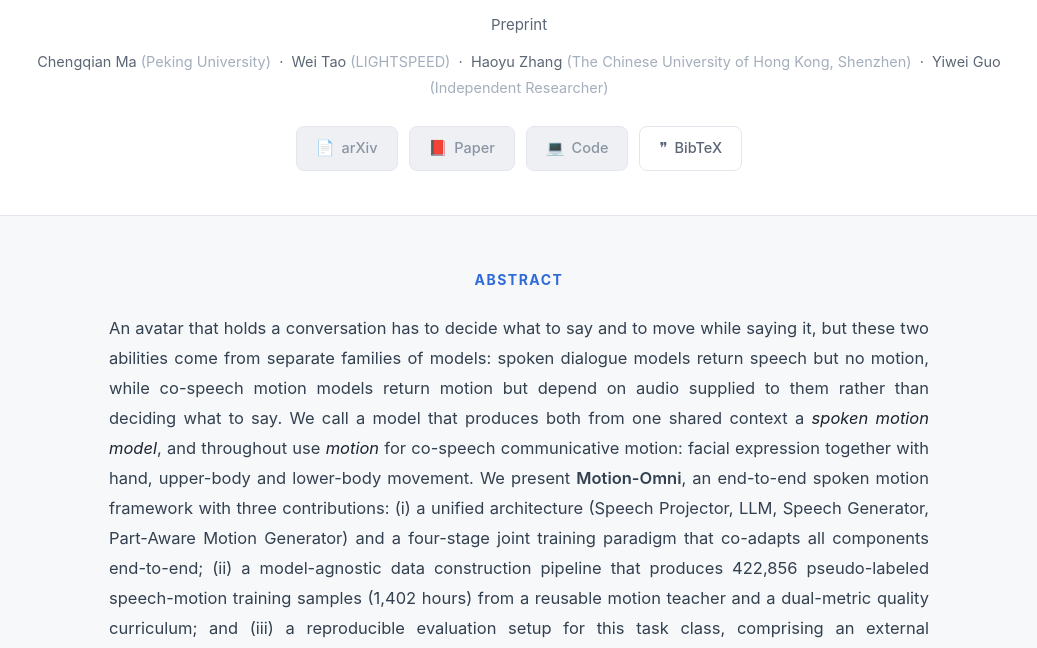
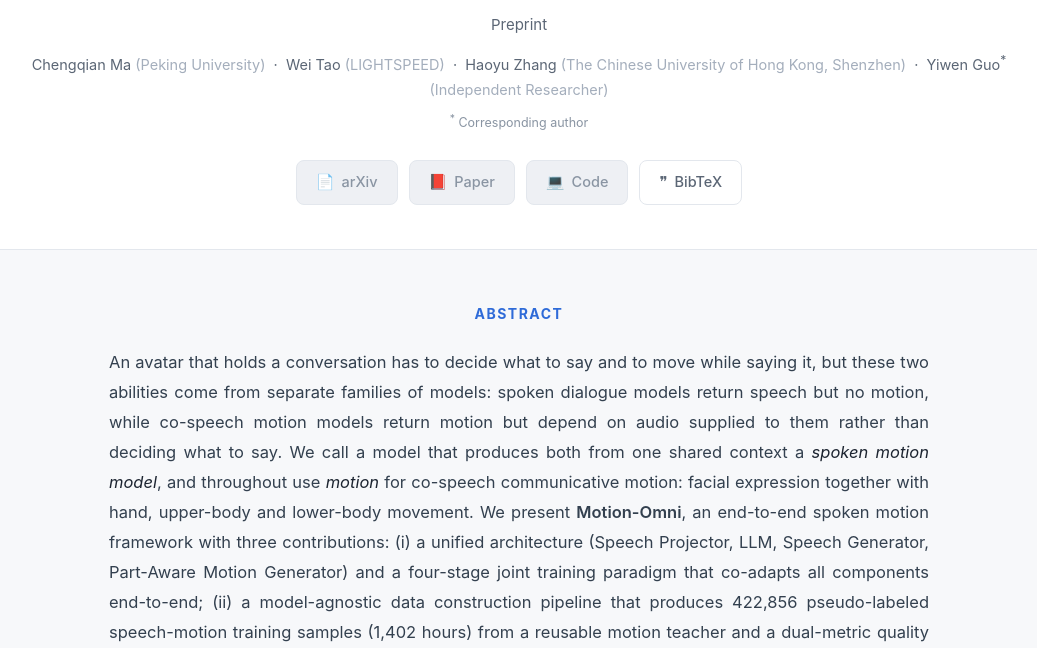
Before and after one commit to step-out/Motion-Omni-Page, a plain HTML site: page index.html in a window 1280 px wide. Shown: the part 143-791 px from the top of the page, without its empty margins (121-1158 px from the left). Drawn offline with Linux system fonts and the light colour scheme.

Commit message:
Fix fourth author name and mark corresponding author
Yiwei Guo -> Yiwen Guo (matches the guoyiwen89@ address), and mark them as
corresponding author with a superscript asterisk plus a note line.

Co-authored-by: Mojo <mojo@bytedance.com>

```diff
--- a/index.html
+++ b/index.html
@@ -178,8 +178,12 @@ fetch('manifest.json').then(r => r.json()).then(d => {
     esc(p.title).replace('Motion-Omni', '<span class="brand">Motion-Omni</span>');
   document.getElementById('venue').textContent = p.venue;
   document.getElementById('authors').innerHTML = (p.authors || [])
-    .map(a => `${esc(a.name)}<span style="color:#a4aebc"> (${esc(a.aff)})</span>`)
-    .join(' &nbsp;&middot;&nbsp; ');
+    .map(a => `${esc(a.name)}${a.corresponding ? '<sup>*</sup>' : ''}` +
+              `<span style="color:#a4aebc"> (${esc(a.aff)})</span>`)
+    .join(' &nbsp;&middot;&nbsp; ') +
+    ((p.authors || []).some(a => a.corresponding)
+      ? `<div style="margin-top:7px;font-size:12.5px;color:#8a95a3"><sup>*</sup> Corresponding author</div>`
+      : '');
 
   const L = [
     ['arxiv', 'arXiv', '📄'], ['pdf', 'Paper', '📕'],
```
Also changed, not shown: manifest.json.
